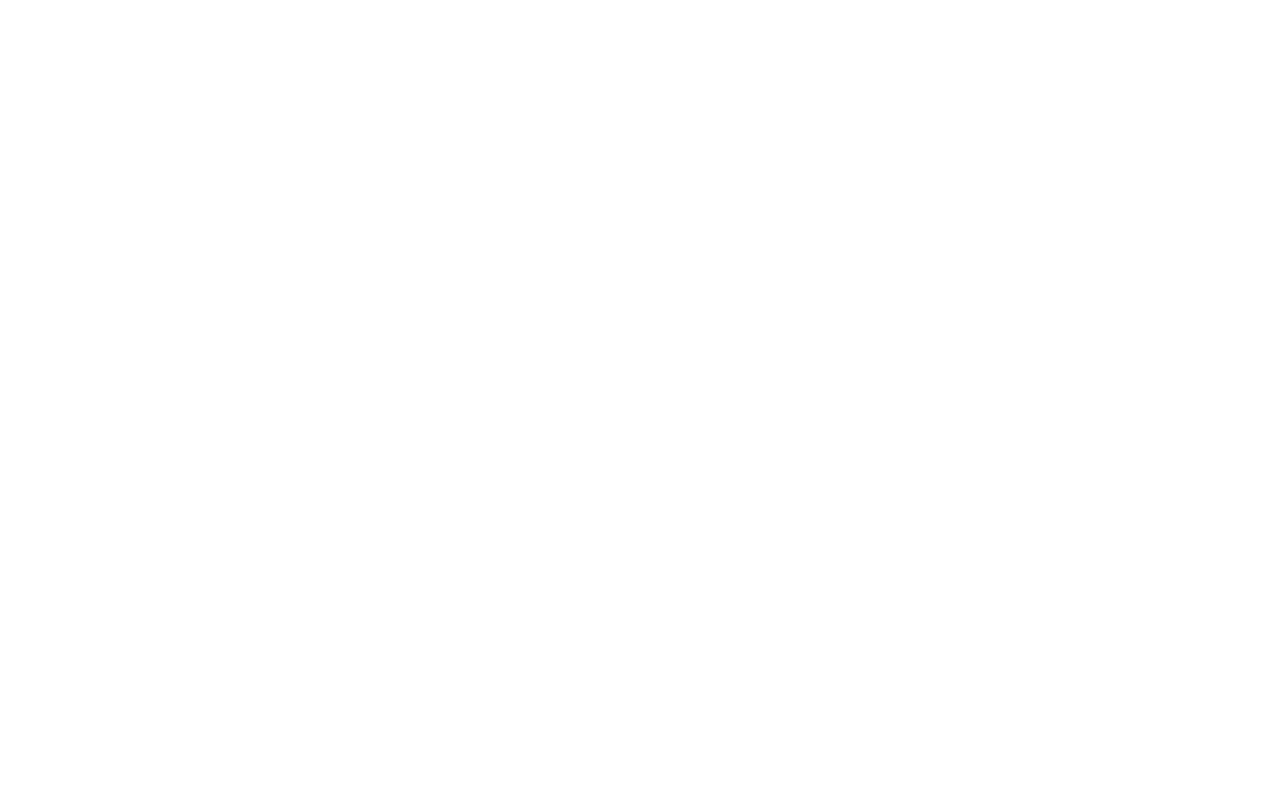
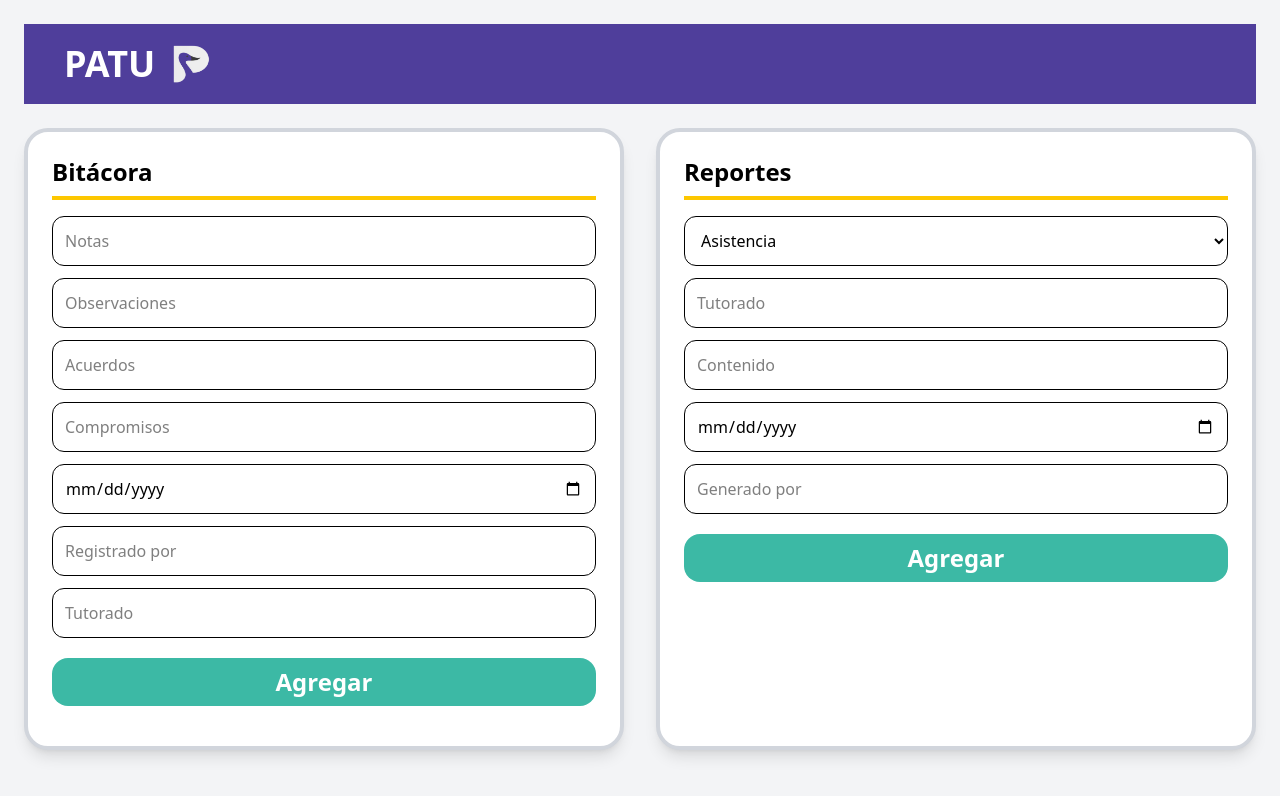
Before and after one commit to Jose-Melendez-Salas/PatuFront, a React (Vite) app: page /Pruebas_temp in a window 1280 px wide. Before the commit this address had no page. Shown: the top 796 px of the page. Built offline with nearby package versions, Linux system fonts and the light colour scheme.

Commit message:
Guardo mis cambios antes de cambiar de rama

```diff
--- a/src/App.jsx
+++ b/src/App.jsx
@@ -3,7 +3,7 @@ import { BrowserRouter as Router, Route, Routes } from 'react-router-dom'
 import Login from './Login'
 import Registro from './Registro'
 import AccesosMaestros from './accesosMaestros'
-import Pruebas from './Pruebas'
+import Pruebas_temp from './Pruebas_temp'
 
 function App() {
 
@@ -16,7 +16,7 @@ function App() {
         <Route path="/Login" element={<Login />} />
         <Route path="/Registro" element={<Registro />} />
         <Route path="/AccesosMaestros" element={<AccesosMaestros />} />
-        <Route path="/Pruebas" element={<Pruebas />} />
+        <Route path="/Pruebas_temp" element={<Pruebas_temp />} />
 
 
       </Routes>
--- a/src/Pruebas.jsx
+++ b/src/Pruebas_temp.jsx
@@ -1,7 +1,7 @@
 import React, { useState } from 'react'
 import logoImg from './assets/logo.png'
 
-const Pruebas = () => {
+const Pruebas_temp = () => {
     // Estados
     const [bitacoras, setBitacoras] = useState([])
     const [reportes, setReportes] = useState([])
@@ -171,4 +171,4 @@ const Pruebas = () => {
     )
 }
 
-export default Pruebas
+export default Pruebas_temp
```
